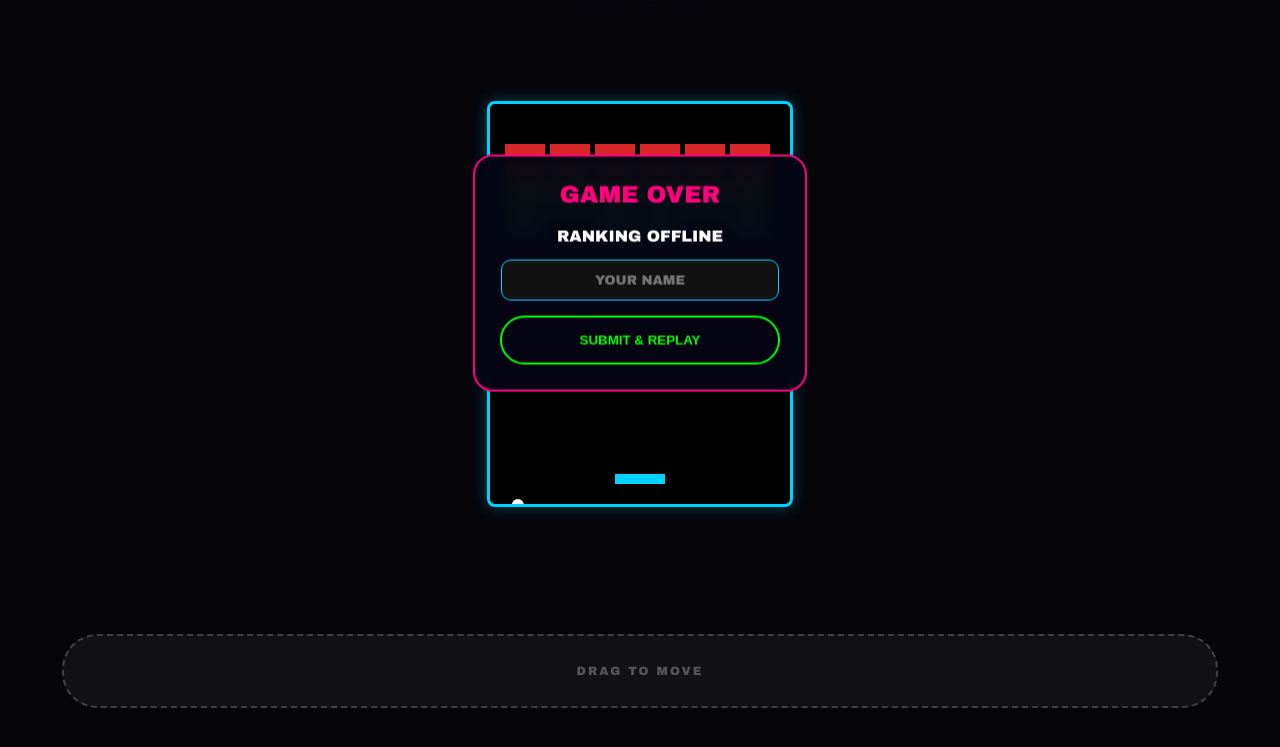
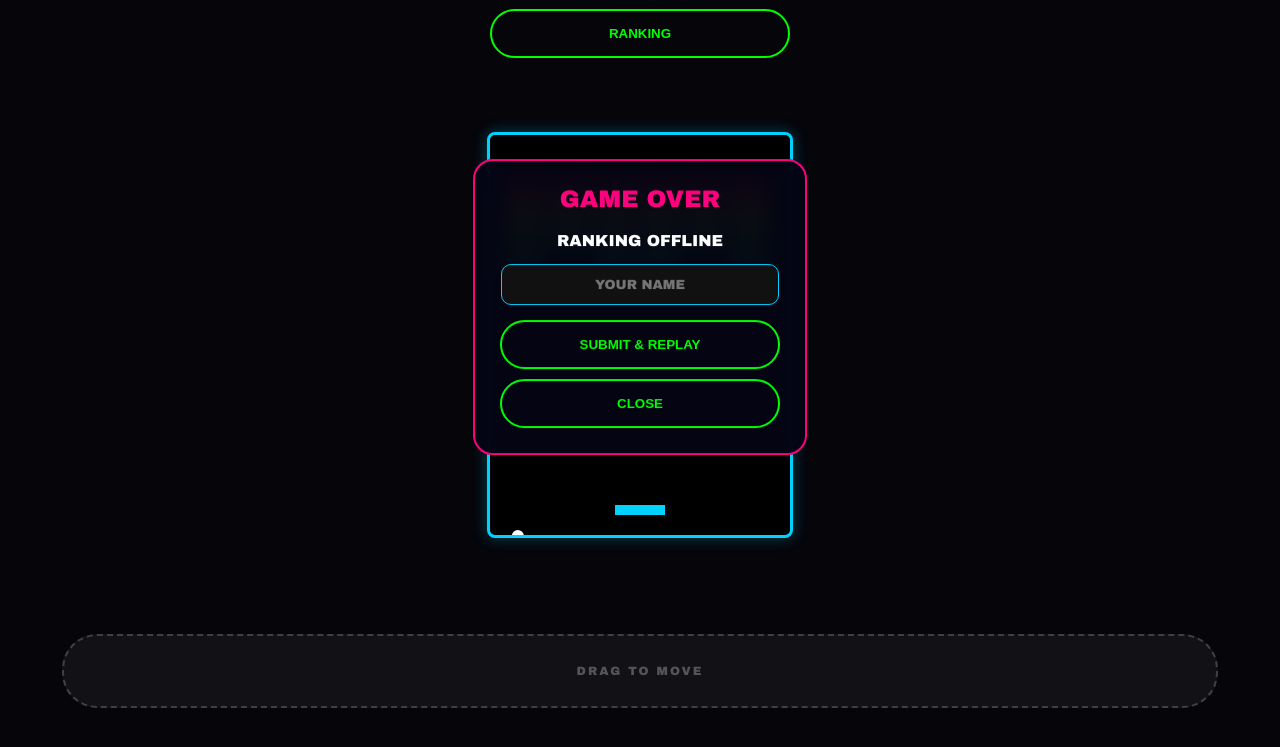
Before and after one commit to kmiyazaki-pixel/block, a plain HTML site: page index.html in a window 1280 px wide. Shown: the part 49-796 px from the top of the page. Drawn offline with Linux system fonts and the light colour scheme; no server answers.

Commit message:
Update index.html

```diff
--- a/index.html
+++ b/index.html
@@ -9,7 +9,7 @@
     body { background: #05050a; color: #fff; font-family: 'Arial Black', sans-serif; display: flex; flex-direction: column; align-items: center; height: 100vh; margin: 0; overflow: hidden; touch-action: none; }
 
     /* ヘッダー */
-    .header { margin-top: 20px; text-align: center; }
+    .header { margin-top: 20px; text-align: center; display:flex; flex-direction:column; align-items:center; gap:12px; }
     .score-display { font-size: 24px; color: var(--neon-blue); text-shadow: 0 0 10px var(--neon-blue); }
 
     /* メインエリア */
@@ -28,6 +28,9 @@
     .menu-btn { width: 100%; padding: 15px; background: transparent; color: var(--neon-green); border: 2px solid var(--neon-green); border-radius: 50px; font-weight: bold; cursor: pointer; transition: 0.3s; }
     .menu-btn:hover { background: var(--neon-green); color: #000; }
 
+    /* ヘッダー用のボタンだけ幅調整 */
+    #open-ranking-btn { max-width: 300px; width: 300px; }
+
     /* 操作エリア */
     .controls { width: 100%; height: 120px; display: flex; flex-direction: column; align-items: center; justify-content: center; margin-top: auto; padding-bottom: 20px; }
     .touch-area { width: 90%; height: 70px; background: var(--glass); border: 2px dashed rgba(255,255,255,0.2); border-radius: 35px; display: flex; align-items: center; justify-content: center; color: #555; font-size: 12px; letter-spacing: 2px; }
@@ -37,6 +40,7 @@
 
   <div class="header">
     <div class="score-display">SCORE: <span id="score">0</span></div>
+    <button class="menu-btn" id="open-ranking-btn">RANKING</button>
   </div>
 
   <div id="game-container">
@@ -47,6 +51,7 @@
       <div id="rank-list"></div>
       <input type="text" id="name-input" placeholder="YOUR NAME" maxlength="10">
       <button class="menu-btn" onclick="submitScore()">SUBMIT & REPLAY</button>
+      <button class="menu-btn" style="margin-top:10px;" onclick="closeRanking()">CLOSE</button>
     </div>
   </div>
 
@@ -63,8 +68,11 @@
     // 同じドメインで配信するなら ''（空）でOK。別ドメインなら 'https://xxxxx' を入れる。
     const SERVER_URL = '';
 
-    // 名前入力
+    // UI
+    const rankingBoard = document.getElementById('ranking-board');
+    const rankList = document.getElementById('rank-list');
     const nameInput = document.getElementById('name-input');
+    const openRankingBtn = document.getElementById('open-ranking-btn');
 
     // 前回入力した名前を復元
     const savedName = localStorage.getItem('playerName');
@@ -72,7 +80,8 @@
 
     // ゲーム状態
     let score = 0;
-    let isGameOver = false;
+    let isGameOver = false;        // true の間は draw() が止まる
+    let pausedByRanking = false;   // ランキングボタンで一時停止したか
 
     // パドル設定
     const paddle = { x: 125, y: 370, w: 50, h: 10, color: '#00d2ff' };
@@ -168,7 +177,10 @@
           const hitPos = (ball.x - (paddle.x + paddle.w / 2)) / (paddle.w / 2);
           ball.dx = hitPos * 4;
         } else if (ball.y > canvas.height) {
-          showRanking();
+          // GAME OVER
+          pausedByRanking = false; // GAME OVERで止めた場合は再開しない
+          isGameOver = true;
+          showRanking(true); // true = GAME OVER 表示
         }
       }
 
@@ -188,21 +200,19 @@
     }
 
     // --- ランキング/サーバー連携 ---
-    async function showRanking() {
-      isGameOver = true;
-      document.getElementById('ranking-board').style.display = 'block';
+    async function showRanking(isGameOverMode) {
+      // タイトル表示の切り替え
+      const titleEl = rankingBoard.querySelector('h2');
+      titleEl.textContent = isGameOverMode ? "GAME OVER" : "RANKING";
 
-      // GAME OVER した瞬間に、保存済みの名前を確実に入れておく
-      const saved = localStorage.getItem('playerName');
-      if (saved && !nameInput.value) nameInput.value = saved;
+      rankingBoard.style.display = 'block';
 
+      // ランキング取得
       try {
         const res = await fetch(`${SERVER_URL}/api/ranking`);
         const data = await res.json();
 
-        const list = document.getElementById('rank-list');
-        list.innerHTML = ''; // いったんクリア
-
+        rankList.innerHTML = '';
         data.forEach((s, i) => {
           const row = document.createElement('div');
           row.className = 'rank-item';
@@ -215,10 +225,10 @@
 
           row.appendChild(left);
           row.appendChild(right);
-          list.appendChild(row);
+          rankList.appendChild(row);
         });
       } catch (e) {
-        document.getElementById('rank-list').textContent = "RANKING OFFLINE";
+        rankList.textContent = "RANKING OFFLINE";
       }
     }
 
@@ -237,9 +247,31 @@
       location.reload();
     }
 
+    // ランキングボタン：停止して表示（ゲーム継続したいなら isGameOver=true を消せばOK）
+    openRankingBtn.addEventListener('click', () => {
+      pausedByRanking = true;
+      isGameOver = true;           // 一時停止
+      showRanking(false);          // GAME OVER ではない
+    });
+
+    // CLOSE：ランキングを閉じて再開（RANKINGボタンで止めたときだけ）
+    function closeRanking() {
+      rankingBoard.style.display = 'none';
+
+      // GAME OVER表示中は再開しない（submit&replay想定）
+      const titleEl = rankingBoard.querySelector('h2');
+      const isActuallyGameOver = titleEl.textContent === "GAME OVER";
+      if (isActuallyGameOver) return;
+
+      if (pausedByRanking) {
+        pausedByRanking = false;
+        isGameOver = false;
+        requestAnimationFrame(draw);
+      }
+    }
+
     // --- 操作（スマホ：タッチドラッグ） ---
     const touchArea = document.getElementById('touch-control');
-
     touchArea.addEventListener('touchmove', (e) => {
       e.preventDefault();
       const rect = touchArea.getBoundingClientRect();
@@ -249,7 +281,7 @@
       if (paddle.x > canvas.width - paddle.w) paddle.x = canvas.width - paddle.w;
     }, { passive: false });
 
-    // --- 操作（PC：マウス移動でも動くように）任意 ---
+    // --- 操作（PC：マウス移動でも動くように） ---
     touchArea.addEventListener('mousemove', (e) => {
       const rect = touchArea.getBoundingClientRect();
       const x = e.clientX - rect.left;
```
